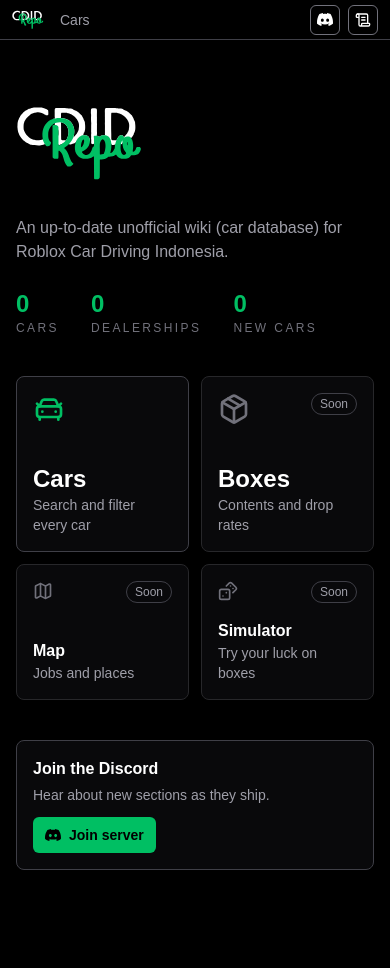
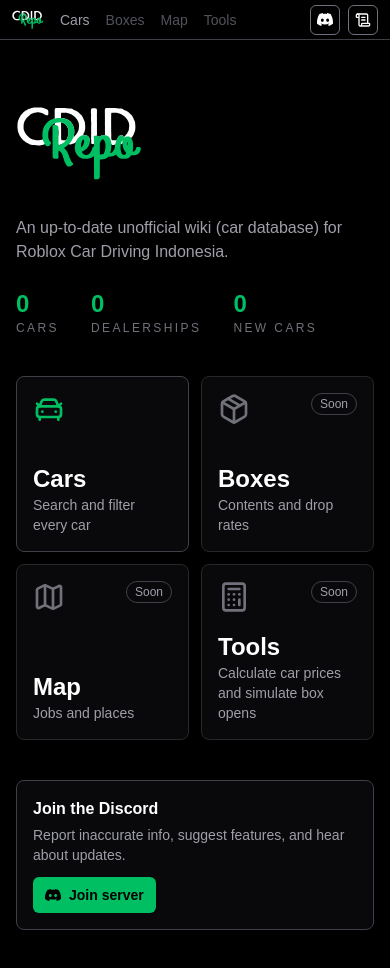
Before and after one commit to Kevinistic/cdidreporevamp, a Next.js app: page / in a window 390 px wide. Before the commit the page ends 910 px from the top, so only its background shows below. Built offline with nearby package versions, Linux system fonts and the light colour scheme.

Commit message:
navbar, discord desc

```diff
--- a/app/components/site-nav.tsx
+++ b/app/components/site-nav.tsx
@@ -16,6 +16,9 @@ const NAV_LINKS = [
     isActive: (pathname: string) => pathname === "/car" || pathname.startsWith("/car/"),
   },
 ];
+
+// Sections that haven't shipped yet.
+const NAV_PLACEHOLDERS = ["Boxes", "Map", "Tools"];
 
 export function SiteNav() {
   const pathname = usePathname();
@@ -44,6 +47,12 @@ export function SiteNav() {
             </Link>
           );
         })}
+
+        {NAV_PLACEHOLDERS.map((label) => (
+          <span key={label} title="Coming soon" className="cursor-not-allowed select-none text-zinc-600">
+            {label}
+          </span>
+        ))}
 
         <div className="ml-auto flex items-center gap-2">
           <a
--- a/app/page.tsx
+++ b/app/page.tsx
@@ -1,4 +1,4 @@
-import { CarFront, Dices, Map as MapIcon, Package, type LucideIcon } from "lucide-react";
+import { Calculator, CarFront, Map as MapIcon, Package, type LucideIcon } from "lucide-react";
 import type { Metadata } from "next";
 import Image from "next/image";
 import Link from "next/link";
@@ -35,31 +35,27 @@ type SectionTileProps = {
   icon: LucideIcon;
   name: string;
   detail: string;
-  size: "large" | "small";
   href?: string;
 };
 
 // A tile without an `href` is a section that hasn't shipped yet.
-function SectionTile({ icon: Icon, name, detail, size, href }: SectionTileProps) {
-  const large = size === "large";
+function SectionTile({ icon: Icon, name, detail, href }: SectionTileProps) {
   const content = (
     <>
       <div className="flex items-start justify-between gap-2">
-        <Icon size={large ? 32 : 20} aria-hidden="true" className={href ? "text-accent" : "text-zinc-500"} />
+        <Icon size={32} aria-hidden="true" className={href ? "text-accent" : "text-zinc-500"} />
         {href ? null : (
           <span className="rounded-full border border-zinc-700 px-2 py-0.5 text-xs text-zinc-400">Soon</span>
         )}
       </div>
       <div>
-        <h2 className={cn("font-bold", large ? "text-2xl" : "text-base")}>{name}</h2>
+        <h2 className="text-2xl font-bold">{name}</h2>
         <p className="text-sm text-zinc-400">{detail}</p>
       </div>
     </>
   );
-  const className = cn(
-    "flex flex-col justify-between gap-4 rounded-lg border bg-zinc-950 p-4",
-    large && "min-h-44 md:min-h-56 md:p-6"
-  );
+  const className =
+    "flex min-h-44 flex-col justify-between gap-4 rounded-lg border bg-zinc-950 p-4 md:min-h-56 md:p-6";
 
   return href ? (
     <Link href={href} className={cn(className, "border-zinc-700 hover:border-accent")}>
@@ -104,10 +100,10 @@ export default async function HomePage() {
       </header>
 
       <section aria-label="Sections" className="grid grid-cols-2 gap-3">
-        <SectionTile icon={CarFront} name="Cars" detail="Search and filter every car" size="large" href="/car" />
-        <SectionTile icon={Package} name="Boxes" detail="Contents and drop rates" size="large" />
-        <SectionTile icon={MapIcon} name="Map" detail="Jobs and places" size="small" />
-        <SectionTile icon={Dices} name="Simulator" detail="Try your luck on boxes" size="small" />
+        <SectionTile icon={CarFront} name="Cars" detail="Search and filter every car" href="/car" />
+        <SectionTile icon={Package} name="Boxes" detail="Contents and drop rates" />
+        <SectionTile icon={MapIcon} name="Map" detail="Jobs and places" />
+        <SectionTile icon={Calculator} name="Tools" detail="Calculate car prices and simulate box opens" />
       </section>
 
       {recentCars.length > 0 ? (
@@ -129,7 +125,7 @@ export default async function HomePage() {
       <div className="flex flex-wrap items-center justify-between gap-3 rounded-lg border border-zinc-700 bg-zinc-950 p-4">
         <div className="space-y-1">
           <p className="font-bold">Join the Discord</p>
-          <p className="text-sm text-zinc-400">Hear about new sections as they ship.</p>
+          <p className="text-sm text-zinc-400">Report inaccurate info, suggest features, and hear about updates.</p>
         </div>
         <a
           href="https://discord.gg/QPMguJNTsG"
```
